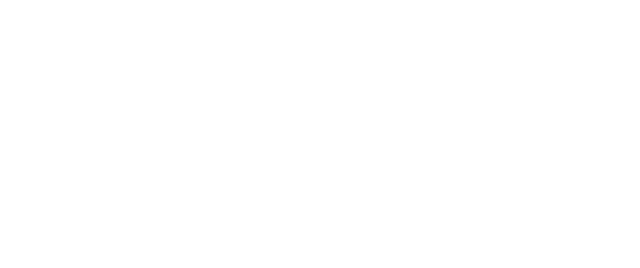
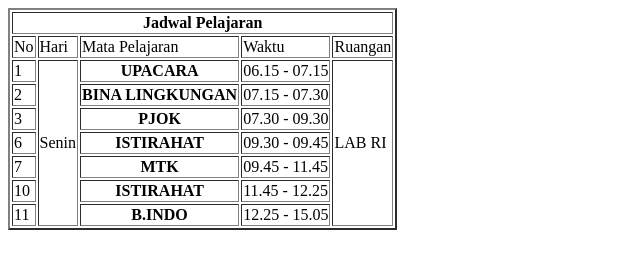
Before and after one commit to tahutempe-lab/Kumpulan_Tugas_X, a plain HTML site: page Minggu5/Index.html in a window 1280 px wide. Shown: the whole page, without its empty margins (0-640 px from the left). Drawn offline with Linux system fonts and the light colour scheme.

Commit message:
Tugas Minggu 5

```diff
--- a/Minggu5/Index.html
+++ b/Minggu5/Index.html
@@ -3,9 +3,68 @@
 <head>
     <meta charset="UTF-8">
     <meta name="viewport" content="width=device-width, initial-scale=1.0">
-    <title>Document</title>
+    <title>Jadwal </title>
 </head>
 <body>
 
+    <table border="2">
+
+        <tr>
+            <th colspan="5"> Jadwal Pelajaran  </th>
+        </tr>
+
+        <tr>
+            <td colspan="1"> No </td>
+            <td> Hari </td>
+            <td> Mata Pelajaran </td>
+            <td> Waktu </td>
+            <td> Ruangan </td>
+        </tr>
+
+        <tr>
+            <td> 1 </td>
+            <td rowspan="11"> Senin </td>
+            <th> UPACARA </th>
+            <td> 06.15 - 07.15</td>
+            <td rowspan="11"> LAB RI </td>
+        </tr>
+
+       <tr>
+            <td>2</td>
+            <th> BINA LINGKUNGAN </th>
+            <td> 07.15 - 07.30 </td>
+        </tr>
+
+        <tr>
+            <td>3</td>
+            <th> PJOK </th>
+            <td> 07.30 - 09.30</td>
+        </tr>
+
+        <tr>
+            <td>6</td>
+            <th> ISTIRAHAT </th>
+            <td> 09.30 - 09.45 </td>
+        </tr>
+
+        <tr>
+            <td>7</td>
+            <th> MTK </th>
+            <td> 09.45 - 11.45 </td>
+        </tr>
+
+        <tr>
+            <td>10</td>
+            <th> ISTIRAHAT </th>
+            <td> 11.45 - 12.25 </td>
+        </tr>
+
+         <tr>
+            <td>11</td>
+            <th> B.INDO </th>
+            <td> 12.25 - 15.05 </td>
+        </tr>
+     </table>
+
 </body>
 </html>
```
